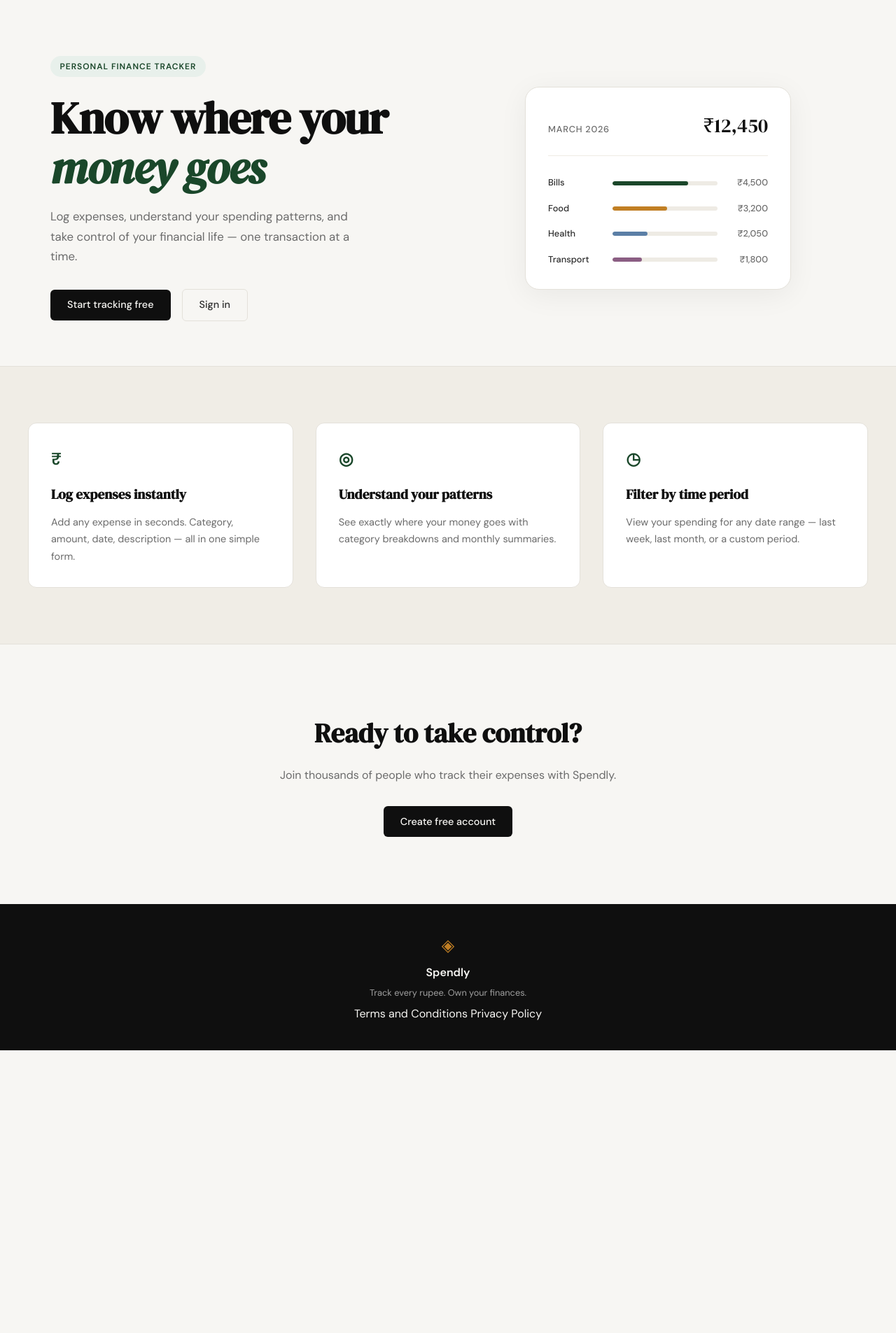
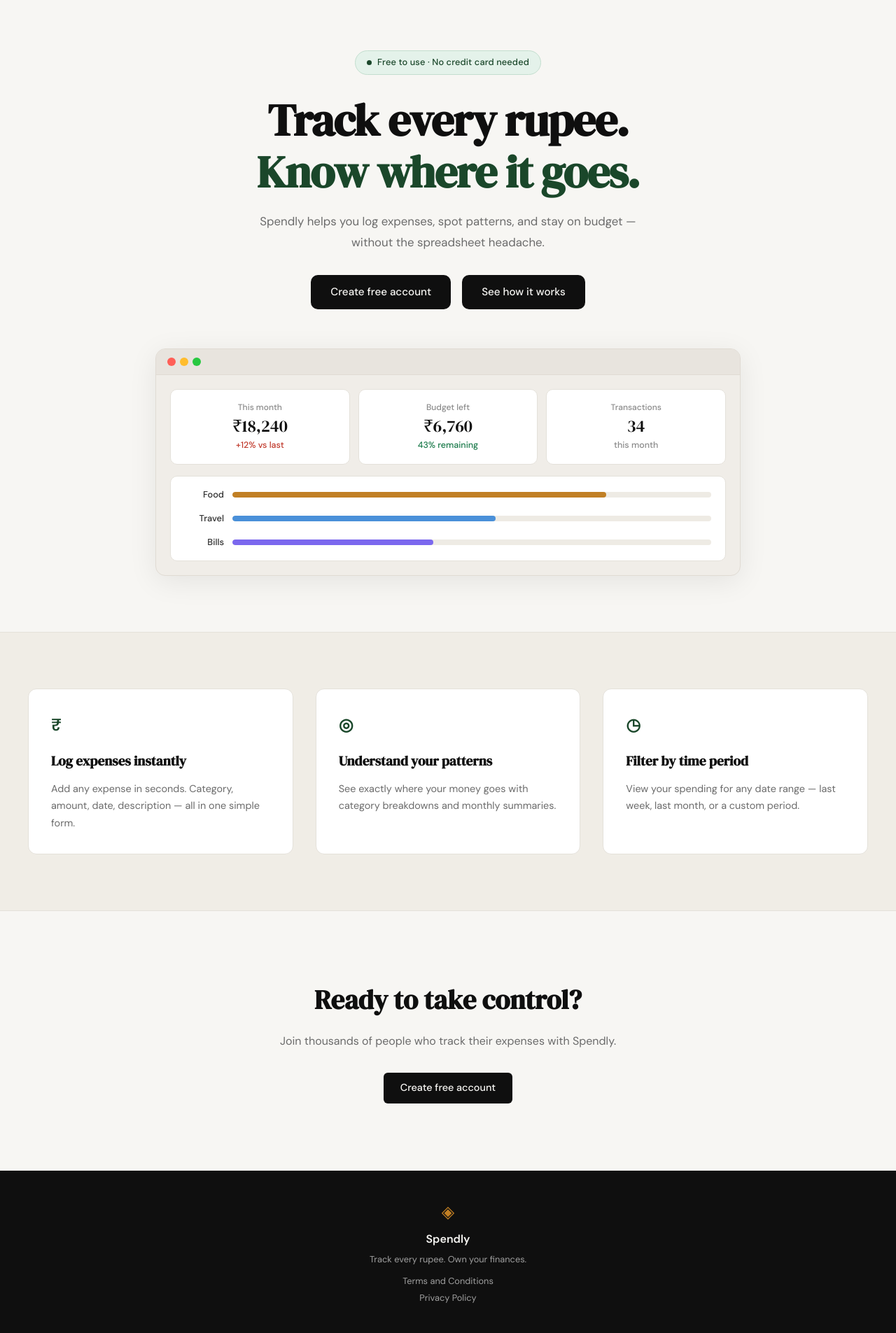
Before and after one commit to Hthimansh/spendly, a Flask app: page / in a window 1280 px wide. Shown: the part 61-1966 px from the top of the page at 70% size. Before the commit the page ends 1562 px from the top, so only its background shows below. Run offline with Flask 3, Linux system fonts and the light colour scheme.

Commit message:
landing: redesign hero section to match mockup

```diff
--- /dev/null
+++ b/static/css/landing.css
@@ -0,0 +1,230 @@
+/* ------------------------------------------------------------------ */
+/* Hero overrides — landing page redesign                              */
+/* ------------------------------------------------------------------ */
+
+.hero {
+    display: flex;
+    flex-direction: column;
+    align-items: center;
+    text-align: center;
+    padding: 4.5rem 2rem 5rem;
+    gap: 3.5rem;
+    max-width: 900px;
+    margin: 0 auto;
+}
+
+.hero-inner {
+    display: flex;
+    flex-direction: column;
+    align-items: center;
+    max-width: 680px;
+}
+
+/* Badge */
+.hero-badge {
+    display: inline-flex;
+    align-items: center;
+    gap: 0.5rem;
+    background: #e4f2ea;
+    color: #1a472a;
+    font-size: 0.8rem;
+    font-weight: 500;
+    letter-spacing: 0.01em;
+    text-transform: none;
+    padding: 0.4rem 1rem;
+    border-radius: 999px;
+    border: 1px solid #c3dece;
+    margin-bottom: 1.75rem;
+}
+
+.hero-badge-dot {
+    width: 7px;
+    height: 7px;
+    border-radius: 50%;
+    background: #1a472a;
+    flex-shrink: 0;
+}
+
+/* Title */
+.hero-title {
+    font-family: var(--font-display);
+    font-size: clamp(2.6rem, 5.5vw, 4rem);
+    line-height: 1.15;
+    letter-spacing: -0.02em;
+    color: var(--ink);
+    margin-bottom: 1.25rem;
+    font-style: normal;
+}
+
+.hero-title em {
+    font-style: normal;
+    color: var(--accent);
+}
+
+.hero-title-accent {
+    display: block;
+    color: var(--accent);
+    font-style: normal;
+}
+
+/* Subtitle */
+.hero-subtitle {
+    font-size: 1.05rem;
+    color: var(--ink-muted);
+    line-height: 1.75;
+    max-width: 540px;
+    margin-bottom: 2rem;
+    text-align: center;
+}
+
+/* Buttons — both solid dark */
+.hero-actions {
+    display: flex;
+    gap: 1rem;
+    justify-content: center;
+}
+
+.hero-actions .btn-primary {
+    padding: 0.75rem 1.75rem;
+    font-size: 0.95rem;
+    border-radius: 10px;
+}
+
+/* ------------------------------------------------------------------ */
+/* Browser mock                                                        */
+/* ------------------------------------------------------------------ */
+
+.hero-visual {
+    width: 100%;
+}
+
+.mock-browser {
+    background: #f0ede8;
+    border: 1px solid #e0dbd3;
+    border-radius: 14px;
+    overflow: hidden;
+    box-shadow: 0 8px 40px rgba(0, 0, 0, 0.08);
+    width: 100%;
+}
+
+.mock-browser-chrome {
+    display: flex;
+    align-items: center;
+    gap: 6px;
+    padding: 0.75rem 1rem;
+    border-bottom: 1px solid #e0dbd3;
+    background: #e8e4de;
+}
+
+.mock-dot {
+    width: 12px;
+    height: 12px;
+    border-radius: 50%;
+}
+
+.mock-dot-red    { background: #ff5f57; }
+.mock-dot-yellow { background: #ffbd2e; }
+.mock-dot-green  { background: #28c840; }
+
+.mock-browser-body {
+    padding: 1.25rem;
+    display: flex;
+    flex-direction: column;
+    gap: 1rem;
+}
+
+/* Stat tiles */
+.mock-stat-row {
+    display: grid;
+    grid-template-columns: repeat(3, 1fr);
+    gap: 0.75rem;
+}
+
+.mock-stat-card {
+    background: #ffffff;
+    border: 1px solid #e4e1da;
+    border-radius: 10px;
+    padding: 1rem 1.1rem;
+    display: flex;
+    flex-direction: column;
+    gap: 0.2rem;
+}
+
+.mock-stat-label {
+    font-size: 0.75rem;
+    color: #8a8a8a;
+    font-weight: 500;
+}
+
+.mock-stat-value {
+    font-family: var(--font-display);
+    font-size: 1.5rem;
+    color: var(--ink);
+    line-height: 1.2;
+}
+
+.mock-stat-change {
+    font-size: 0.78rem;
+    font-weight: 500;
+}
+
+.mock-change-red   { color: #c0392b; }
+.mock-change-green { color: #1a7a4a; }
+.mock-change-muted { color: #8a8a8a; }
+
+/* Category bars */
+.mock-cat-bars {
+    background: #ffffff;
+    border: 1px solid #e4e1da;
+    border-radius: 10px;
+    padding: 1rem 1.25rem;
+    display: flex;
+    flex-direction: column;
+    gap: 0.85rem;
+}
+
+.mock-cat-row {
+    display: grid;
+    grid-template-columns: 56px 1fr;
+    align-items: center;
+    gap: 0.75rem;
+}
+
+.mock-cat-label {
+    font-size: 0.8rem;
+    font-weight: 500;
+    color: var(--ink-soft);
+    text-align: right;
+}
+
+.mock-cat-track {
+    height: 8px;
+    background: #eeebe4;
+    border-radius: 999px;
+    overflow: hidden;
+}
+
+.mock-cat-bar {
+    height: 100%;
+    border-radius: 999px;
+}
+
+/* ------------------------------------------------------------------ */
+/* Responsive                                                          */
+/* ------------------------------------------------------------------ */
+
+@media (max-width: 600px) {
+    .mock-stat-row {
+        grid-template-columns: 1fr;
+    }
+
+    .hero-actions {
+        flex-direction: column;
+        width: 100%;
+    }
+
+    .hero-actions .btn-primary {
+        width: 100%;
+        text-align: center;
+    }
+}
--- a/static/css/style.css
+++ b/static/css/style.css
@@ -507,6 +507,22 @@ a { color: inherit; text-decoration: none; }
     color: var(--ink-faint);
 }
 
+.footer-links {
+    display: flex;
+    flex-direction: column;
+    align-items: center;
+    gap: 0.25rem;
+    margin-top: 0.25rem;
+}
+
+.footer-links a {
+    font-size: 0.8rem;
+    color: var(--ink-faint);
+    transition: color 0.2s;
+}
+
+.footer-links a:hover { color: var(--paper); }
+
 /* ------------------------------------------------------------------ */
 /* Terms page                                                          */
 /* ------------------------------------------------------------------ */
--- a/templates/landing.html
+++ b/templates/landing.html
@@ -1,60 +1,77 @@
 {% extends "base.html" %}
 
 {% block title %}Spendly — Track Every Rupee{% endblock %}
+
+{% block head %}
+<link rel="stylesheet" href="{{ url_for('static', filename='css/landing.css') }}">
+{% endblock %}
 
 {% block content %}
 
 <section class="hero">
     <div class="hero-inner">
-        <div class="hero-badge">Personal Finance Tracker</div>
+        <div class="hero-badge">
+            <span class="hero-badge-dot"></span>
+            Free to use · No credit card needed
+        </div>
         <h1 class="hero-title">
-            Know where your<br>
-            <em>money goes</em>
+            Track every rupee.<br>
+            <span class="hero-title-accent">Know where it goes.</span>
         </h1>
         <p class="hero-subtitle">
-            Log expenses, understand your spending patterns,
-            and take control of your financial life —
-            one transaction at a time.
+            Spendly helps you log expenses, spot patterns, and stay
+            on budget — without the spreadsheet headache.
         </p>
         <div class="hero-actions">
-            <a href="{{ url_for('register') }}" class="btn-primary">Start tracking free</a>
-            <a href="{{ url_for('login') }}" class="btn-ghost">Sign in</a>
+            <a href="{{ url_for('register') }}" class="btn-primary">Create free account</a>
+            <a href="{{ url_for('login') }}" class="btn-primary">See how it works</a>
         </div>
     </div>
+
     <div class="hero-visual">
-        <div class="mock-card">
-            <div class="mock-card-header">
-                <span class="mock-label">March 2026</span>
-                <span class="mock-total">₹12,450</span>
+        <div class="mock-browser">
+            <div class="mock-browser-chrome">
+                <span class="mock-dot mock-dot-red"></span>
+                <span class="mock-dot mock-dot-yellow"></span>
+                <span class="mock-dot mock-dot-green"></span>
             </div>
-            <div class="mock-bars">
-                <div class="mock-bar-row">
-                    <span class="mock-cat">Bills</span>
-                    <div class="mock-bar-track">
-                        <div class="mock-bar" style="width: 72%"></div>
+            <div class="mock-browser-body">
+                <div class="mock-stat-row">
+                    <div class="mock-stat-card">
+                        <span class="mock-stat-label">This month</span>
+                        <span class="mock-stat-value">₹18,240</span>
+                        <span class="mock-stat-change mock-change-red">+12% vs last</span>
                     </div>
-                    <span class="mock-amt">₹4,500</span>
+                    <div class="mock-stat-card">
+                        <span class="mock-stat-label">Budget left</span>
+                        <span class="mock-stat-value">₹6,760</span>
+                        <span class="mock-stat-change mock-change-green">43% remaining</span>
+                    </div>
+                    <div class="mock-stat-card">
+                        <span class="mock-stat-label">Transactions</span>
+                        <span class="mock-stat-value">34</span>
+                        <span class="mock-stat-change mock-change-muted">this month</span>
+                    </div>
                 </div>
-                <div class="mock-bar-row">
-                    <span class="mock-cat">Food</span>
-                    <div class="mock-bar-track">
-                        <div class="mock-bar mock-bar-2" style="width: 52%"></div>
+                <div class="mock-cat-bars">
+                    <div class="mock-cat-row">
+                        <span class="mock-cat-label">Food</span>
+                        <div class="mock-cat-track">
+                            <div class="mock-cat-bar" style="width: 78%; background: #c17f24;"></div>
+                        </div>
                     </div>
-                    <span class="mock-amt">₹3,200</span>
-                </div>
-                <div class="mock-bar-row">
-                    <span class="mock-cat">Health</span>
-                    <div class="mock-bar-track">
-                        <div class="mock-bar mock-bar-3" style="width: 33%"></div>
+                    <div class="mock-cat-row">
+                        <span class="mock-cat-label">Travel</span>
+                        <div class="mock-cat-track">
+                            <div class="mock-cat-bar" style="width: 55%; background: #4a90d9;"></div>
+                        </div>
                     </div>
-                    <span class="mock-amt">₹2,050</span>
-                </div>
-                <div class="mock-bar-row">
-                    <span class="mock-cat">Transport</span>
-                    <div class="mock-bar-track">
-                        <div class="mock-bar mock-bar-4" style="width: 28%"></div>
+                    <div class="mock-cat-row">
+                        <span class="mock-cat-label">Bills</span>
+                        <div class="mock-cat-track">
+                            <div class="mock-cat-bar" style="width: 42%; background: #7b68ee;"></div>
+                        </div>
                     </div>
-                    <span class="mock-amt">₹1,800</span>
                 </div>
             </div>
         </div>
```
